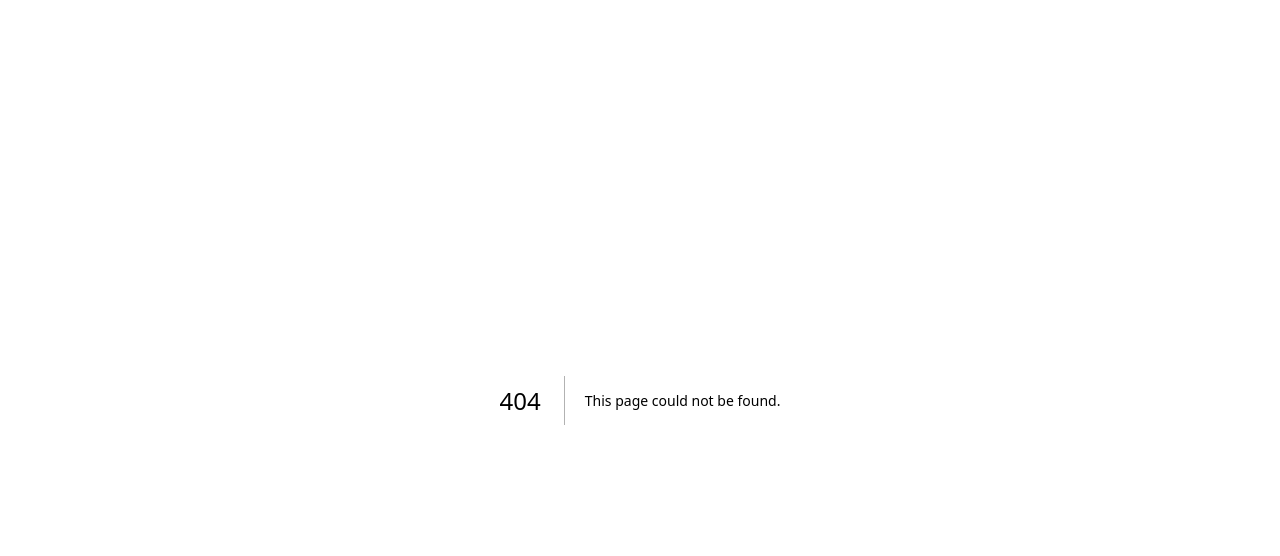
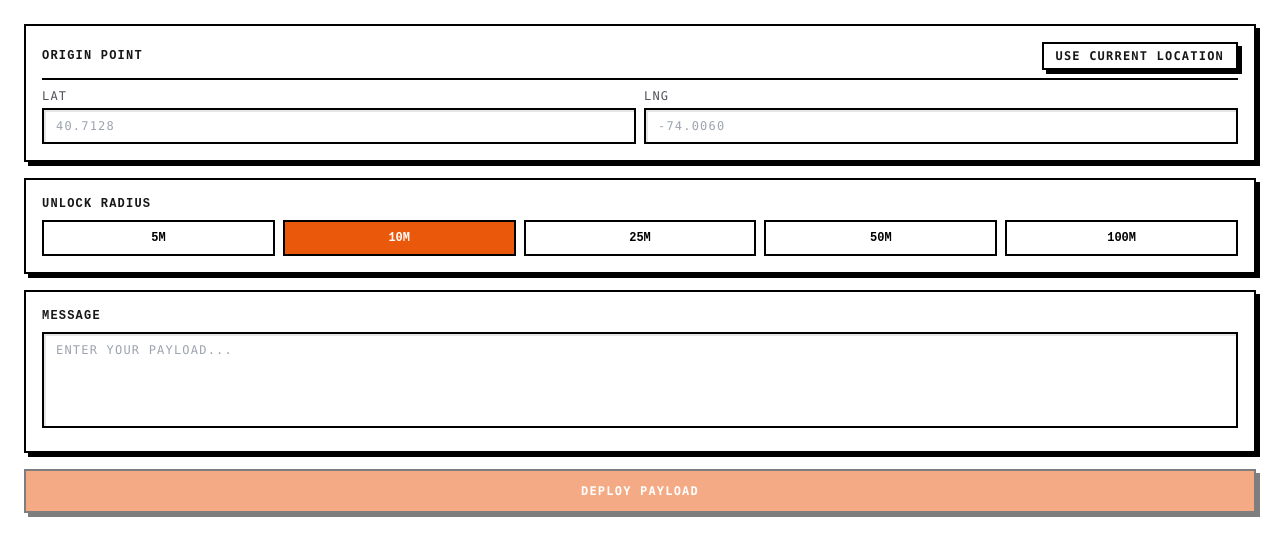
Before and after one commit to evalAnjal/you-are-not-there-yet, a Next.js app: page /agent/origin in a window 1280 px wide. Before the commit this address had no page. Shown: the top 556 px of the page. Built offline with nearby package versions, Linux system fonts and the light colour scheme.

Commit message:
CODE FORMATTING XXXX-XXXX (ALPHA NUMERIC)

```diff
--- /dev/null
+++ b/app/agent/origin/page.tsx
@@ -0,0 +1,106 @@
+"use client";
+
+import React, { useState } from 'react';
+
+function generateCode(): string {
+  const characters = 'ABCDEFGHJKLMNPQRSTUVWXYZ23456789';
+  while (true) {
+    const code = Array.from({ length: 6 }, () => characters[Math.floor(Math.random() * characters.length)]).join('');
+    const hasLetter = /[A-Z]/.test(code);
+    const hasNumber = /[0-9]/.test(code);
+    if (hasLetter && hasNumber) return code;
+  }
+}
+
+export default function OriginPage() {
+  const [message, setMessage] = useState('');
+  const [lat, setLat] = useState('');
+  const [lng, setLng] = useState('');
+  const [radiusIndex, setRadiusIndex] = useState(1);
+  const [lastCode, setLastCode] = useState<string | null>(null);
+  const [locStatus, setLocStatus] = useState<string | null>(null);
+
+  const radiusOptions = ['5m', '10m', '25m', '50m', '100m'];
+
+  const useCurrentLocation = () => {
+    if (!navigator.geolocation) {
+      setLocStatus('Geolocation not supported');
+      return;
+    }
+    setLocStatus('Acquiring...');
+    navigator.geolocation.getCurrentPosition(
+      (pos) => {
+        setLat(pos.coords.latitude.toFixed(6).toString());
+        setLng(pos.coords.longitude.toFixed(6).toString());
+        setLocStatus('Location set');
+      },
+      (err) => {
+        setLocStatus('Permission denied');
+      },
+      { enableHighAccuracy: true, timeout: 10000 }
+    );
+  };
+
+  const handleDeploy = () => {
+    if (!message.trim()) return;
+    // fallback to zeros if no coords
+    const finalLat = lat || '0.000000';
+    const finalLng = lng || '0.000000';
+    const code = generateCode();
+    setLastCode(code);
+
+    // For now we just show the code; backend integration will persist it later
+    console.log('Deployed', { code, finalLat, finalLng, radius: radiusOptions[radiusIndex], message });
+    setMessage('');
+  };
+
+  return (
+    <div className="p-4 sm:p-6 space-y-4">
+      <div className="card-field space-y-2">
+        <div className="flex items-center justify-between">
+          <div className="text-xs uppercase tracking-widest font-bold flex items-center gap-2">Origin Point</div>
+          <button onClick={useCurrentLocation} className="btn-brutalist px-3 py-1 text-xs">Use Current Location</button>
+        </div>
+        <div className="divider-thick"></div>
+
+        <div className="grid grid-cols-2 gap-2 text-xs font-mono">
+          <label className="space-y-1">
+            <div className="text-zinc-600 uppercase tracking-widest">LAT</div>
+            <input value={lat} onChange={(e) => setLat(e.target.value)} placeholder="40.7128" className="input-brutalist w-full" />
+          </label>
+          <label className="space-y-1">
+            <div className="text-zinc-600 uppercase tracking-widest">LNG</div>
+            <input value={lng} onChange={(e) => setLng(e.target.value)} placeholder="-74.0060" className="input-brutalist w-full" />
+          </label>
+        </div>
+
+        {locStatus && <div className="text-xs text-zinc-600">{locStatus}</div>}
+      </div>
+
+      <div className="card-field space-y-2">
+        <div className="text-xs uppercase tracking-widest font-bold">Unlock Radius</div>
+        <div className="grid grid-cols-5 gap-2">
+          {radiusOptions.map((radius, idx) => (
+            <button key={radius} onClick={() => setRadiusIndex(idx)} className={`py-2 border-2 text-xs font-bold uppercase ${radiusIndex === idx ? 'border-black bg-orange-600 text-white' : 'border-black bg-white text-black'}`}>
+              {radius}
+            </button>
+          ))}
+        </div>
+      </div>
+
+      <div className="card-field space-y-2">
+        <div className="text-xs uppercase tracking-widest font-bold">Message</div>
+        <textarea value={message} onChange={(e) => setMessage(e.target.value)} placeholder="Enter your payload..." className="input-brutalist w-full h-24 resize-none" />
+      </div>
+
+      <button onClick={handleDeploy} disabled={!message.trim()} className="btn-brutalist bg-orange-600 text-white w-full py-3 disabled:opacity-50">Deploy Payload</button>
+
+      {lastCode && (
+        <div className="card-field text-center">
+          <div className="text-xs uppercase tracking-widest text-zinc-600">Unlock Code</div>
+          <div className="text-3xl sm:text-5xl font-mono font-bold tracking-widest mt-2">{lastCode.slice(0,3)} - {lastCode.slice(3)}</div>
+        </div>
+      )}
+    </div>
+  );
+}
--- a/app/agent/page.tsx
+++ b/app/agent/page.tsx
@@ -16,10 +16,20 @@ interface DeployedDrop {
 }
 
 // ============================================================================
-// UTILITY: Generate 6-digit code
+// UTILITY: Generate 6-character alphanumeric code
 // ============================================================================
 function generateCode(): string {
-  return Math.floor(100000 + Math.random() * 900000).toString();
+  const characters = 'ABCDEFGHJKLMNPQRSTUVWXYZ23456789';
+
+  while (true) {
+    const code = Array.from({ length: 6 }, () => characters[Math.floor(Math.random() * characters.length)]).join('');
+    const hasLetter = /[A-Z]/.test(code);
+    const hasNumber = /[0-9]/.test(code);
+
+    if (hasLetter && hasNumber) {
+      return code;
+    }
+  }
 }
 
 // ============================================================================
@@ -115,8 +125,14 @@ function CodeConfirmation({
           <div className="text-xs uppercase tracking-widest text-zinc-600 font-bold">
             Unlock Code
           </div>
-          <div className="text-5xl font-bold font-mono tracking-widest bg-orange-600/5 p-4 border-2 border-orange-600">
-            {drop.code.split('').join(' ')}
+          <div className="bg-orange-600/5 p-3 sm:p-4 border-2 border-orange-600">
+            <div className="font-mono font-bold text-3xl sm:text-5xl tracking-widest sm:tracking-widest leading-none whitespace-nowrap">
+              {drop.code && drop.code.length >= 6 ? (
+                <>{drop.code.slice(0,3)} - {drop.code.slice(3)}</>
+              ) : (
+                <>{drop.code}</>
+              )}
+            </div>
           </div>
           <button
             onClick={handleCopy}
@@ -207,11 +223,11 @@ function BriefingRoom({ deployedDrops }: { deployedDrops: DeployedDrop[] }) {
         </div>
       ) : (
         deployedDrops.map((drop) => {
-          const isFound = parseInt(drop.code, 10) % 2 === 0;
+          const isFound = drop.code && drop.code.length ? drop.code.charCodeAt(0) % 2 === 0 : false;
           return (
             <div key={drop.code} className="card-field space-y-1">
               <div className="flex justify-between items-center gap-2">
-                <span className="text-xs font-bold uppercase tracking-widest font-mono">{drop.code}</span>
+                <span className="text-xs font-bold uppercase tracking-widest font-mono">{drop.code && drop.code.length >= 6 ? `${drop.code.slice(0,3)}-${drop.code.slice(3)}` : drop.code}</span>
                 <span className={`text-xs uppercase tracking-widest font-bold px-2 py-1 border-2 ${
                   isFound
                     ? 'border-orange-600 text-orange-600 bg-orange-600/5'
@@ -381,7 +397,7 @@ function ArchiveLogbook({ deployedDrops }: { deployedDrops: DeployedDrop[] }) {
             <div className="flex justify-between items-start gap-4">
               <div>
                 <div className="text-xs font-bold uppercase tracking-widest font-mono">
-                  {drop.code}
+                  {drop.code && drop.code.length >= 6 ? `${drop.code.slice(0,3)}-${drop.code.slice(3)}` : drop.code}
                 </div>
                 <div className="text-xs text-zinc-600 font-mono">{drop.timestamp}</div>
               </div>
```
